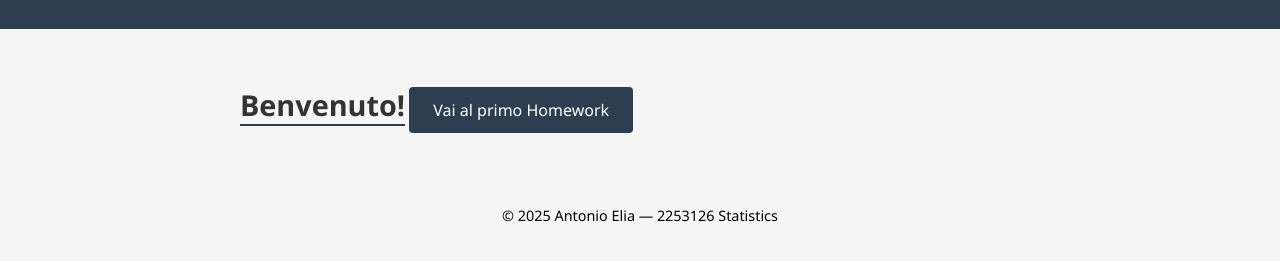
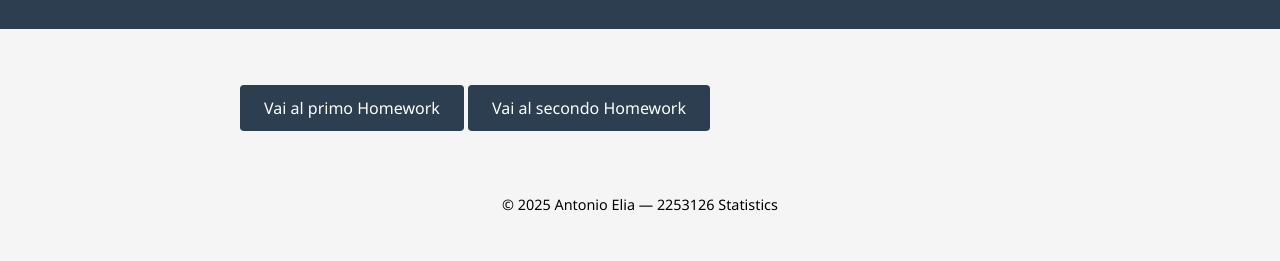
Before and after one commit to antonioeliaaa/statistics, a plain HTML site: page index.html in a window 1280 px wide. Shown: the part 125-386 px from the top of the page. Drawn offline with Linux system fonts and the light colour scheme.

Commit message:
Update index.html

```diff
--- a/index.html
+++ b/index.html
@@ -78,10 +78,11 @@
     </header>
 
     <main>
-      <h2>Benvenuto!</h2>
+
 
 
       <a class="button" href="./homework/homework1.html">Vai al primo Homework</a>
+      <a class="button" href="./homework/homework1.html">Vai al secondo Homework</a>
     </main>
 
     <footer>
```
